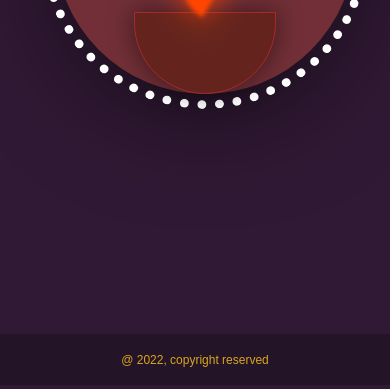
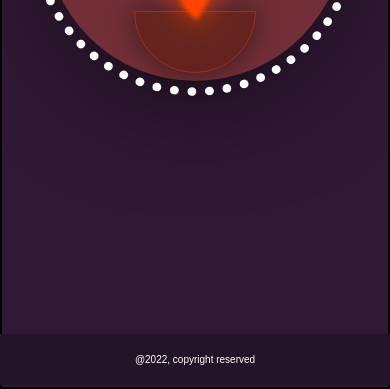
Before and after one commit to iamisha/HappyDiwali2022, a plain HTML site: page index.html in a window 390 px wide. Shown: the part 459-848 px from the top of the page. Drawn offline with Linux system fonts and the light colour scheme; a web font is replaced by a local one.

Commit message:
responsive code written

```diff
--- a/index.html
+++ b/index.html
@@ -4,7 +4,7 @@
 		<meta charset="UTF-8" />
 		<meta http-equiv="X-UA-Compatible" content="IE=edge" />
 		<meta name="viewport" content="width=device-width, initial-scale=1.0" />
-		<title>Happy Diwali</title>
+		<title>Document</title>
 		<link
 			rel="stylesheet"
 			href="https://fonts.googleapis.com/css?family=Sofia"
@@ -13,9 +13,15 @@
 	</head>
 	<body>
 		<div class="container">
-			<h4>Happy Diwali <span class="dynamic-txts">2022</span></h4>
-			<div class="firework"></div>
+			<div class="item item1">
+				<div class="sec-con">
+					<div class="txts">
+						<h4>Happy Diwali <span class="dynamic-txts">2022</span></h4>
+					</div>
+					<div class="firework"></div>
+				</div>
+			</div>
+			<div class="item footer">@2022, copyright reserved</div>
 		</div>
-		<footer>@ 2022, copyright reserved</footer>
 	</body>
 </html>
--- a/style.css
+++ b/style.css
@@ -1,30 +1,43 @@
-body{
-
-    background-color: #301934;
+*{
     margin: 0;
     padding: 0;
+
+}
+body{
+    font-family: "Sofia", sans-serif;
+}
+.container{
+    background: #301934;
+    border: 2px solid black;
+    min-height: 100vh;
+    max-width: 100vw;
     overflow: hidden;
-    font-family: "Sofia", sans-serif;
-    font-size: 32px;
-    color: #DAA520;
+    scroll-margin-block: auto;
+    display: grid;
+    grid-template-rows: 92% auto;
+    row-gap: 12px;
+    place-items: center;
 }
 
-.container{
+.sec-con{
+    background-color:#722F37;
+    height: 500px;
+    width: 500px;
+    border-radius: 500px;
+    box-shadow:  0 20px 100px rgba(0, 0, 0, .5);
+    translate: translate(-50%, -50%);
+    display: flex;
+    flex-direction: column;
+    justify-content: center;
+    align-items: flex-start;
+    flex-wrap: wrap;
+}
+
+.sec-con::before{
+    content: "";
     position: absolute;
-    top: 20%;
-    left: 38%;
-   /* translate: translate(-50%, -50%);*/
     width: 500px;
     height: 500px;
-    background-color:#722F37;
-    border-radius: 50%;
-   box-shadow: 0 20px 100px rgba(0, 0, 0, .5);
-}
-.container::before{
-    content: "";
-    position: absolute;
-    width: 100%;
-    height: 100%;
     border: 8px dotted #fff;
     box-sizing: border-box;
     border-radius: 50%;
@@ -39,39 +52,33 @@ body{
         transform: scale(1.1) rotate(-360deg);
     }
 }
-h4{
-    margin: 180px 140px;
+.txts h4{
     padding: 0;
-    line-height: 50px;
     font-style: bold;
-}
-h4 span{
-    position: relative;
-    margin: 48px;
 }
 
 .firework{
-   /* background-color: #684a38;*/
-    border: 1px solid brown;
-    background-color:  #64241d;
-    position: absolute;
-    bottom: 0;
-    left: 50%;
-    transform: translateX(-50%);
-    width: 240px;
-    height: 120px;
-    border-bottom-left-radius: 140px;
-    border-bottom-right-radius: 140px;
-    box-shadow: 0 0 25px rgba(0, 0, 0, .5);
-}
-.firework::before{
+    /* background-color: #684a38;*/
+     border: 1px solid brown;
+     background-color:  #64241d;
+     position: absolute;
+     bottom: 28%;
+     left: 50%;
+     transform: translateX(-50%);
+     width: 180px;
+     height: 90px;
+     border-bottom-left-radius: 140px;
+     border-bottom-right-radius: 140px;
+     box-shadow: 0 0 25px rgba(0, 0, 0, .5);
+ }
+ .firework::before{
     content: "";
     position: absolute;
     background: #ff4500;
     width: 40px;
     height: 80px;
     top: -80px;
-    left: 100px;
+    left: 70px;
     border-top-right-radius: 50px;
     border-bottom-left-radius: 50px;
     transform-origin: bottom-right;
@@ -98,6 +105,12 @@ h4 span{
         box-shadow: 0 0 30px #ff4500;
     }
 }
+span.dynamic-txts{
+    position: relative;
+    bottom: -20px;
+    margin-left: -20px;
+    font-size: 44px;
+}
 span.dynamic-txts::after{
 
     content: "";
@@ -107,119 +120,107 @@ span.dynamic-txts::after{
     left: 0;
     background: #722F37;
     border-left: 2px solid orange;
-    animation: typing 2s steps(24) infinite;
+    animation: typing 3s steps(14) infinite;
 }
 @keyframes typing {
     100%{
         left: 100%;
     }
 }
-footer
+.footer
 {
+    color: #fff;
     display: flex;
     justify-content: center;
     align-items: center;
     font-family: sans-serif;
     background-color: #231427;
     width: 100%;
-    font-size: 16px;
+    font-size: x-small;
     position: absolute;
     bottom: 0;
     height: 6vh;
 }
-@media screen and (min-width: 1301px) and (max-width: 1608px){
+.sec-con h4{
+    font-size: 2rem;
+    color: rgba(255, 255, 255, .5);
+    text-shadow: 0px 0px 6px orangered, 0px 2px 1px orange;
+}
+@media screen and (max-width: 664px){
     .container{
-        left: 32%;
+        border: 2px solid black;
+        min-height: 100vh;
+        max-width: 100vw;
+        overflow: hidden;
+        scroll-margin: 0;
+
+    }
+    .sec-con{
+        height: 400px;
+        width: 400px;
+    }
+    .sec-con::before{
+
+        width: 400px;
+        height: 400px;
+
+    }
+
+    span.dynamic-txts{
+
+        font-size: 30px;
+        margin-left: -14px;
+    }
+    .firework{
+           bottom: 32%;
+           width: 120px;
+           height: 60px;
+     }
+     .firework::before{
+
+        width: 40px;
+        height: 70px;
+        left: 40px;
+
     }
 }
-@media screen and (min-width: 1001px) and (max-width: 1300px){
-    .container{
-        left: 26%;
+@media screen and (max-width: 530px){
+    .sec-con{
+        height: 300px;
+        width: 300px;
     }
-}
-@media screen and (min-width: 802px) and (max-width: 1000px){
-    .container{
-        left: 22%;
-    }
-}
-@media screen and (min-width: 801px)and (max-width: 901px){
-    .container{
-        left: 18%;
-    }
-}
-@media screen and (min-width: 754px) and (max-width: 800px){
-    .container{
-        left: 18%;
-    }
-}
-@media screen and (min-width: 701px) and (max-width: 753px){
-    .container{
-        left: 14%;
-    }
-}
-@media screen and (min-width: 601px) and (max-width: 700px){
-    .container{
-        left: 9%;
-    }
+    .sec-con::before{
 
-}
-@media screen and (max-width: 600px){
-    body{
-        display: flex
-    }
-    .container{
-        transform: none;
-        top: 40%;
-        left: 0;
-    }
-}
-@media screen and (max-width: 600px){
-    .container{
-        left: 18%;
-        top: 30%;
-        width: 400px;
-        height: 400px;
-    }
-    h4{
-        margin: 90px 100px;
-        padding: 0;
-        line-height: 50px;
-        font-style: bold;
-    }
-    h4 span{
-
-        position: relative;
-        margin: 38px;
-    }
-}
-@media screen and (max-width: 510px){
-    .container{
-        left: 23%;
-        top: 30%;
         width: 300px;
         height: 300px;
+
     }
-    h4{
-        margin: 40px 100px;
-        font-size: medium;
-        line-height: 30px;
-    }
-    h4 span{
-        margin: 22px;
+    span.dynamic-txts{
+
+        font-size: 20px;
+        margin-left: -48px;
+        margin-top: 12px;
     }
     .firework{
-        height: 80px;
-        width: 140px;
-    }
-    .firework::before{
-        left: 50px;
-    }
-    footer{
-        font-size: 12px;
-    }
+        bottom: 32%;
+        width: 120px;
+        height: 60px;
+  }
+  .firework::before{
+
+     width: 40px;
+     height: 70px;
+     left: 40px;
+
+ }
+ span.dynamic-txts::after{
+    top: 6px;
+ }
+ .firework{
+    bottom: 37%;
+ }
+ .firework::before{
+    height: 60px;
+    top: -58px;
+ }
 }
-@media screen and (max-width: 410px){
-    .container{
-        left: 14%;
-    }
-}
```
